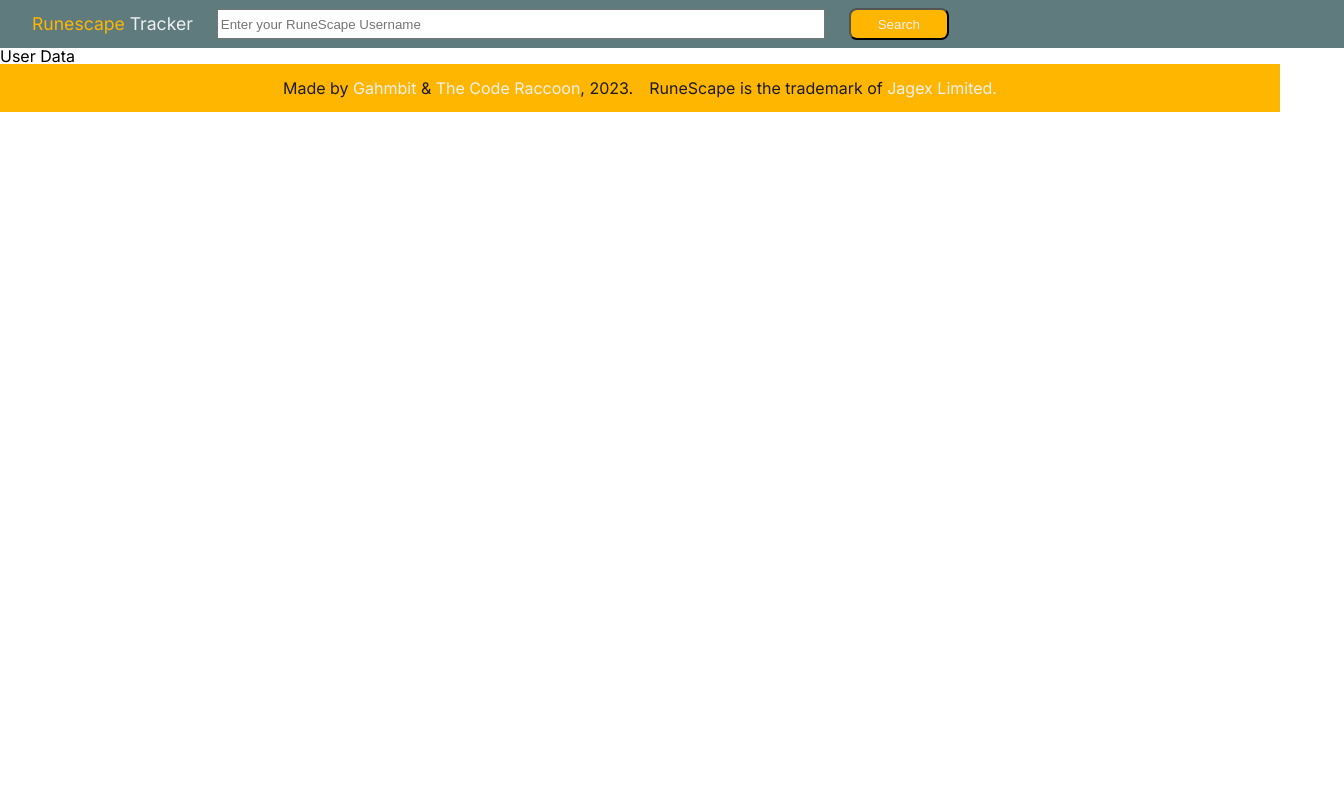
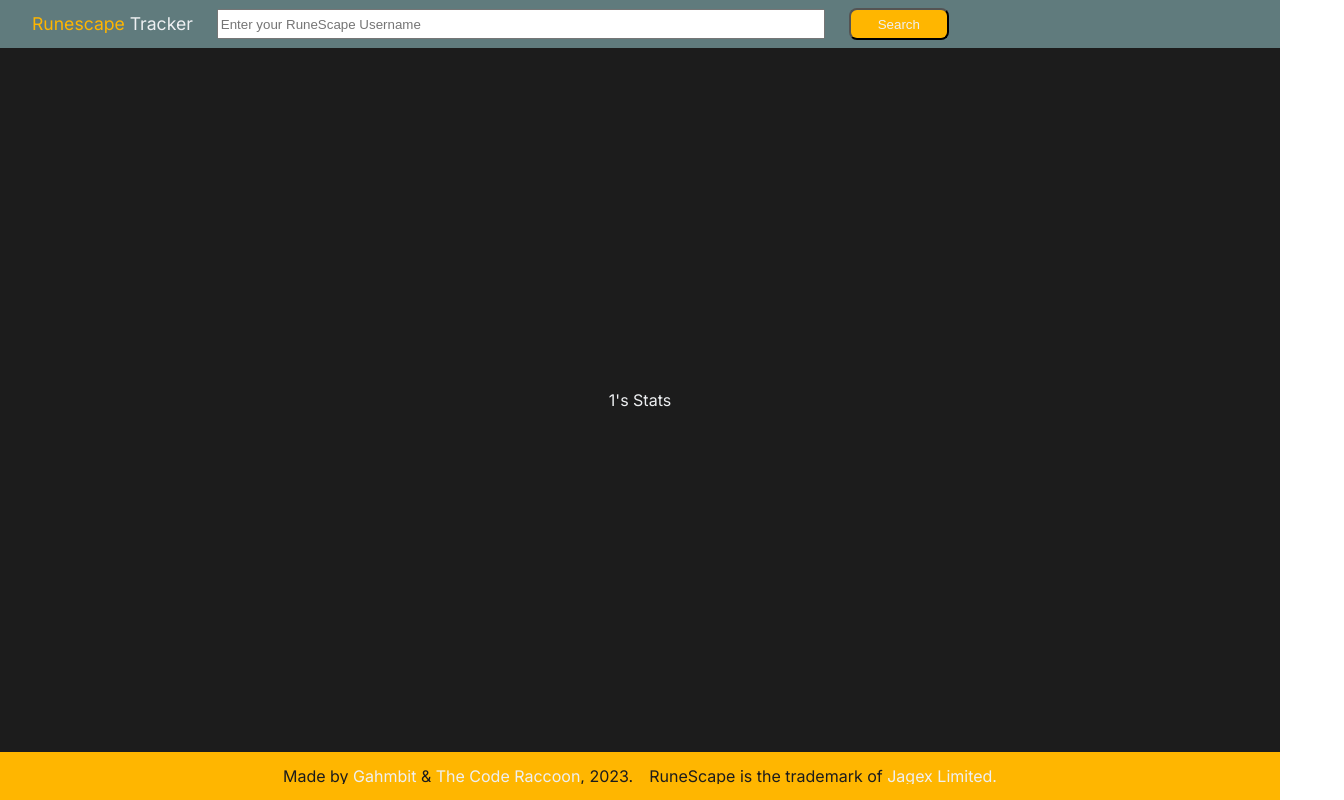
Before and after one commit to Gahmbit/RuneScapeTracker, a React (Vite) app in the folder frontend/: page /1 in a window 1280 px wide. Shown: the whole page, 1344 px wide, since content can reach past the window. Built offline with nearby package versions, Linux system fonts and the light colour scheme.

Commit message:
search on landing page and header working

```diff
--- /dev/null
+++ b/frontend/src/components/AccountDefault.tsx
@@ -0,0 +1,11 @@
+import "../styles/AccountDefault.css";
+
+const AccountDefault = ({ rsn }) => {
+  return (
+    <div className="accountDefault">
+      <h1>{rsn}'s Stats</h1>
+    </div>
+  );
+};
+
+export default AccountDefault;
--- a/frontend/src/components/Header.tsx
+++ b/frontend/src/components/Header.tsx
@@ -1,13 +1,21 @@
 import "../styles/Header.css";
 
 const Header = () => {
+  const loadAccountPage = () => {
+    const rsn = document.querySelector("#rsn").value;
+    window.history.pushState("", "", `/${rsn}`);
+    window.history.go();
+  };
+
   return (
     <div className="header">
       <a href="/">
         <span id="yellow">Runescape</span> Tracker
       </a>
-      <input name="rsn" placeholder="Enter your RuneScape Username" />
-      <button type="submit">Search</button>
+      <input id="rsn" name="rsn" placeholder="Enter your RuneScape Username" />
+      <button type="button" onClick={loadAccountPage}>
+        Search
+      </button>
     </div>
   );
 };
--- a/frontend/src/pages/Account.tsx
+++ b/frontend/src/pages/Account.tsx
@@ -1,11 +1,14 @@
+import { useParams } from "react-router-dom";
 import Footer from "../components/Footer";
 import Header from "../components/Header";
+import AccountDefault from "../components/AccountDefault";
 
 const Account = () => {
+  const { rsn } = useParams();
   return (
     <>
       <Header />
-      <h1>User Data</h1>
+      <AccountDefault rsn={rsn} />
       <Footer />
     </>
   );
--- a/frontend/src/pages/App.tsx
+++ b/frontend/src/pages/App.tsx
@@ -66,7 +66,7 @@
       <BrowserRouter>
         <Routes>
           <Route index element={<LandingPage />} />
-          <Route path="/*" element={<Account />} />
+          <Route path="/:rsn" element={<Account />} />
         </Routes>
       </BrowserRouter>
     </>
--- a/frontend/src/pages/LandingPage.tsx
+++ b/frontend/src/pages/LandingPage.tsx
@@ -4,6 +4,12 @@
 import "../styles/LandingPage.css";
 
 const LandingPage = () => {
+  const loadAccountPage = () => {
+    const rsn = document.querySelector("#rsn").value;
+    window.history.pushState("", "", `/${rsn}`);
+    window.history.go();
+  };
+
   return (
     <>
       {/* <Header /> */}
@@ -15,8 +21,14 @@
         </div>
         <div className="searching">
           <div className="inputs">
-            <input name="rsn" placeholder="Enter your RuneScape Username" />
-            <button type="submit">Search</button>
+            <input
+              id="rsn"
+              name="rsn"
+              placeholder="Enter your RuneScape Username"
+            />
+            <button type="button" onClick={loadAccountPage}>
+              Search
+            </button>
           </div>
           <div className="note">
             <h2>*Only works for RuneScape 3 - sorry nostalgists!</h2>
--- /dev/null
+++ b/frontend/src/styles/AccountDefault.css
@@ -0,0 +1,23 @@
+:root {
+  --rsyellow: #ffb600;
+  --rsblack: #1c1c1c;
+  --rsgray: #bdbdbd;
+  --rswhite: #eef0f2;
+  --rsslate: #607b7d;
+}
+
+body * {
+  overflow: hidden;
+}
+
+.accountDefault {
+  display: flex;
+  width: 100%;
+  height: calc(100vh - 6rem);
+  min-height: 400px;
+  overflow: hidden;
+  justify-content: center;
+  align-items: center;
+  background-color: var(--rsblack);
+  color: var(--rswhite);
+}
--- a/frontend/src/styles/LandingPage.css
+++ b/frontend/src/styles/LandingPage.css
@@ -18,7 +18,7 @@
   align-items: center;
   background-color: var(--rsblack);
   height: calc(100vh - 3rem);
-  width: 100vw;
+  width: 100%;
   gap: 1rem;
 
   h2 {
```
